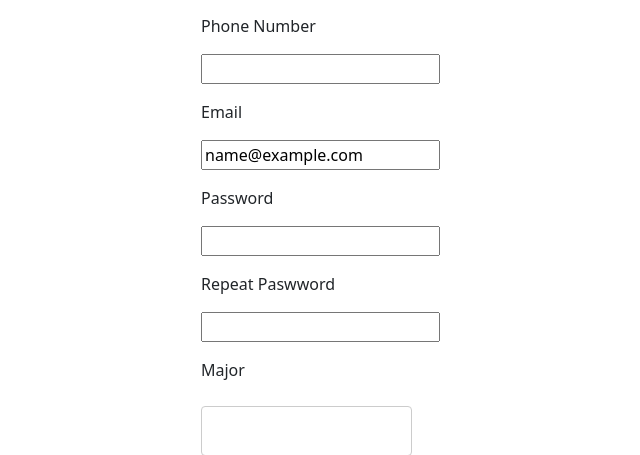
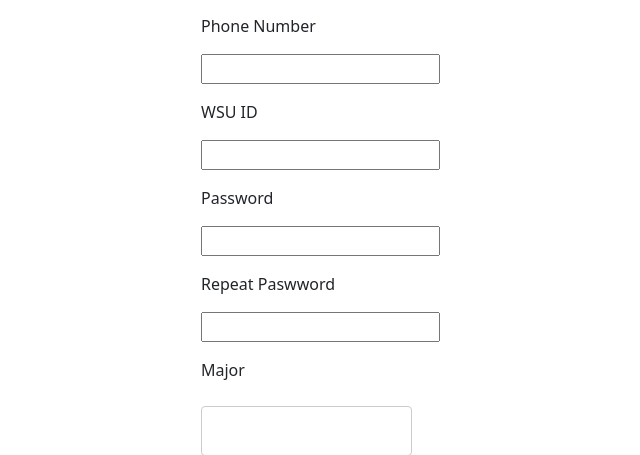
Before and after one commit to box-lin/researchnetwork, a Flask app: page /s_profile_edit in a window 1280 px wide. Shown: the part 307-762 px from the top of the page, without its empty margins (17-657 px from the left). Run offline with Flask 2, Linux system fonts and the light colour scheme; the visitor is signed in with stand-in values (Sample User, id 1); data comes from the database, SQL or seed files in the repository; some libraries are stand-ins or nearby versions.

Commit message:
student profile edit

```diff
--- a/app/Controller/auth_routes.py
+++ b/app/Controller/auth_routes.py
@@ -70,7 +70,7 @@ def register():
                            phone=fform.phone.data,
                            major="",
                            GPA=0,
-                           gradulationdate=datetime(1971,1,1),
+                           graduationdate=datetime(1971,1,1),
                            elective="",
                            researchtopic="",
                            programming = "",
@@ -90,7 +90,7 @@ def register():
                            phone=sform.phone.data,
                            major=sform.major.data,
                            GPA=sform.GPA.data,
-                           gradulationdate=sform.gradulation.data,
+                           graduationdate=sform.gradulation.data,
                            research_experience=sform.experience.data,
                            usertype=0)
             student.set_password(sform.password.data)
--- a/app/Controller/forms.py
+++ b/app/Controller/forms.py
@@ -80,16 +80,15 @@ def get_TechnicalElectivesLabel(theElectives):
 Student Edit Profile Form
 '''
 class StudentEditProfileForm(FlaskForm):
-    username = StringField('Username', validators=[DataRequired()])
     lastname = StringField('Last Name', validators=[DataRequired()])
     firstname = StringField('First Name', validators=[DataRequired()])
     phone = StringField('Phone Number', validators=[DataRequired()])
-    email = StringField('Email', validators=[DataRequired(),Email()])
+    wsuid = StringField('WSU ID', validators=[DataRequired()])
     password = PasswordField('Password', validators=[DataRequired()])
     password2 = PasswordField('Repeat Paswword', validators=[DataRequired(), equal_to('password')])
     major = StringField('Major', validators=[DataRequired()])
     GPA = StringField('GPA', validators=[DataRequired()])
-    gradulation = DateField('Gradulation Date', format='%Y-%m-%d')
+    graduation = DateField('Gradulation Date', format='%Y-%m-%d')
     elective = QuerySelectMultipleField('Technical Electives', query_factory = get_TechnicalElectives, get_label = get_TechnicalElectivesLabel, allow_blank=False,
                                         widget=ListWidget(prefix_label=False), option_widget=CheckboxInput())
     researchtopic = QuerySelectMultipleField('Research Topics', query_factory = get_researchtopic, get_label = get_researchtopicLabel, allow_blank=False,
--- a/app/Controller/routes.py
+++ b/app/Controller/routes.py
@@ -85,7 +85,7 @@ def applicants_list():
 '''
 Faculty display profile
 '''
-@bp_routes.route('/f_profile', methods = ['GET'])
+@bp_routes.route('/f_profile/', methods = ['GET'])
 @login_required
 def f_profile():
     return render_template('f_profile.html', title='Faculty Profile', faculty = current_user)
@@ -182,39 +182,44 @@ Student edit profile
 @login_required
 def s_profile_edit():
     eform = StudentEditProfileForm()
+    print(current_user)
     if request.method == 'POST':
         #handle the form submission
         if eform.validate_on_submit():
+            print(current_user)
             current_user.firstname = eform.firstname.data
             current_user.lastname = eform.lastname.data
             current_user.phone = eform.phone.data
-            current_user.email = eform.email.data
+            current_user.wsuid = eform.wsuid.data
             current_user.set_password(eform.password.data)
             current_user.major = eform.major.data
-            current_user.GPA = eform.major.data
-            current_user.gradulationdate = eform.gradulation.data
-            current_user.elective.clear()
+            current_user.GPA = eform.GPA.data
+            # current_user.graduationdate = eform.graduation.data
+            for i in current_user.elective:
+                current_user.elective.remove(i)
             for e in eform.elective.data:
                 current_user.elective.append(e)
-            current_user.researchtopic.clear()
+            for z in current_user.researchtopic:
+                current_user.researchtopic.remove(z)
             for r in eform.researchtopic.data:
                 current_user.researchtopic.append(r)
-            current_user.programming.clear()
+            for q in current_user.programming:
+                current_user.programming.remove(q)
             for p in eform.programming.data:
                 current_user.programming.append(p)
             current_user.research_experience = eform.experience.data
             db.session.add(current_user)
             db.session.commit()
             flash("Your changes have been saved")
-            return redirect(url_for('routes.s_profile'))
+            return redirect(url_for('routes.My_Profile'))
         pass
     elif request.method == 'GET':
         eform.firstname.data = current_user.firstname
         eform.lastname.data = current_user.lastname
         eform.phone.data = current_user.phone
-        eform.email.data = current_user.email
+        eform.wsuid.data = current_user.wsuid
         eform.major.data = current_user.major
-        eform.gradulation.data = current_user.gradulationdate
+        eform.graduation.data = current_user.graduationdate
     else:
         pass
     return render_template('s_profile_edit.html', title = 'Edit Student Profile', form = eform)
--- a/app/Model/models.py
+++ b/app/Model/models.py
@@ -87,7 +87,7 @@ class User(db.Model, UserMixin):
     ## additional student ##
     major = db.Column(db.String(20))
     GPA = db.Column(db.Float(5))
-    gradulationdate = db.Column(db.DateTime)
+    graduationdate = db.Column(db.DateTime,default = datetime.utcnow)
     research_experience = db.Column(db.String(200))
 
     elective = db.relationship(
--- a/app/View/templates/s_profile_edit.html
+++ b/app/View/templates/s_profile_edit.html
@@ -25,10 +25,10 @@
             {% for error in form.phone.errors %}
             <span style="color: red;">[{{error}}]</span> {% endfor %}
 
-            <p>{{ form.email.label }}</p>
-            <p>{{ form.email( class='textinput')}}</p>
+            <p>{{ form.wsuid.label }}</p>
+            <p>{{ form.wsuid( class='textinput')}}</p>
 
-            {% for error in form.email.errors %}
+            {% for error in form.wsuid.errors %}
             <span style="color: red;">[{{error}}]</span> {% endfor %}
 
             <p>{{ form.password.label }}</p>
@@ -46,23 +46,44 @@
             <p>{{ form.major.label }}</p>
             <p>{{ form.major(class ='formtitle') }} </p>
 
+            {% for error in form.major.errors %}
+            <span style="color: red;">[{{error}}]</span> {% endfor %}
+
             <p>{{ form.GPA.label }}</p>
             <p>{{ form.GPA(class ='formtitle') }} </p>
 
-            <p>{{ form.gradulation.label }}</p>
-            <p>{{ form.gradulation(class ='formtitle') }} </p>
+            {% for error in form.GPA.errors %}
+            <span style="color: red;">[{{error}}]</span> {% endfor %}
+
+            <p>{{ form.graduation.label }}</p>
+            <p>{{ form.graduation(class ='formtitle') }} </p>
+
+            {% for error in form.graduation.errors %}
+            <span style="color: red;">[{{error}}]</span> {% endfor %}
 
             <p>{{ form.elective.label }}</p>
             <p>{{ form.elective(class ='formbody') }} </p>
 
+            {% for error in form.elective.errors %}
+            <span style="color: red;">[{{error}}]</span> {% endfor %}
+
             <p>{{ form.researchtopic.label }}</p>
             <p>{{ form.researchtopic(class ='formtitle') }} </p>
+
+            {% for error in form.researchtopic.errors %}
+            <span style="color: red;">[{{error}}]</span> {% endfor %}
 
             <p>{{ form.programming.label }}</p>
             <p>{{ form.programming(class ='formtitle') }} </p>
 
+            {% for error in form.programming.errors %}
+            <span style="color: red;">[{{error}}]</span> {% endfor %}
+
             <p>{{ form.experience.label }}</p>
             <p>{{ form.experience(class ='formbody') }} </p>
+
+            {% for error in form.experience.errors %}
+            <span style="color: red;">[{{error}}]</span> {% endfor %}
 
             <p>{{ form.submit(class='botton')}}</p>
 
```
Also changed, not shown: Documents/DesignDocument-v.1.md (+2 -1 lines), app/View/templates/s_profile.html (+8 -3 lines), researchnetwork.db.
